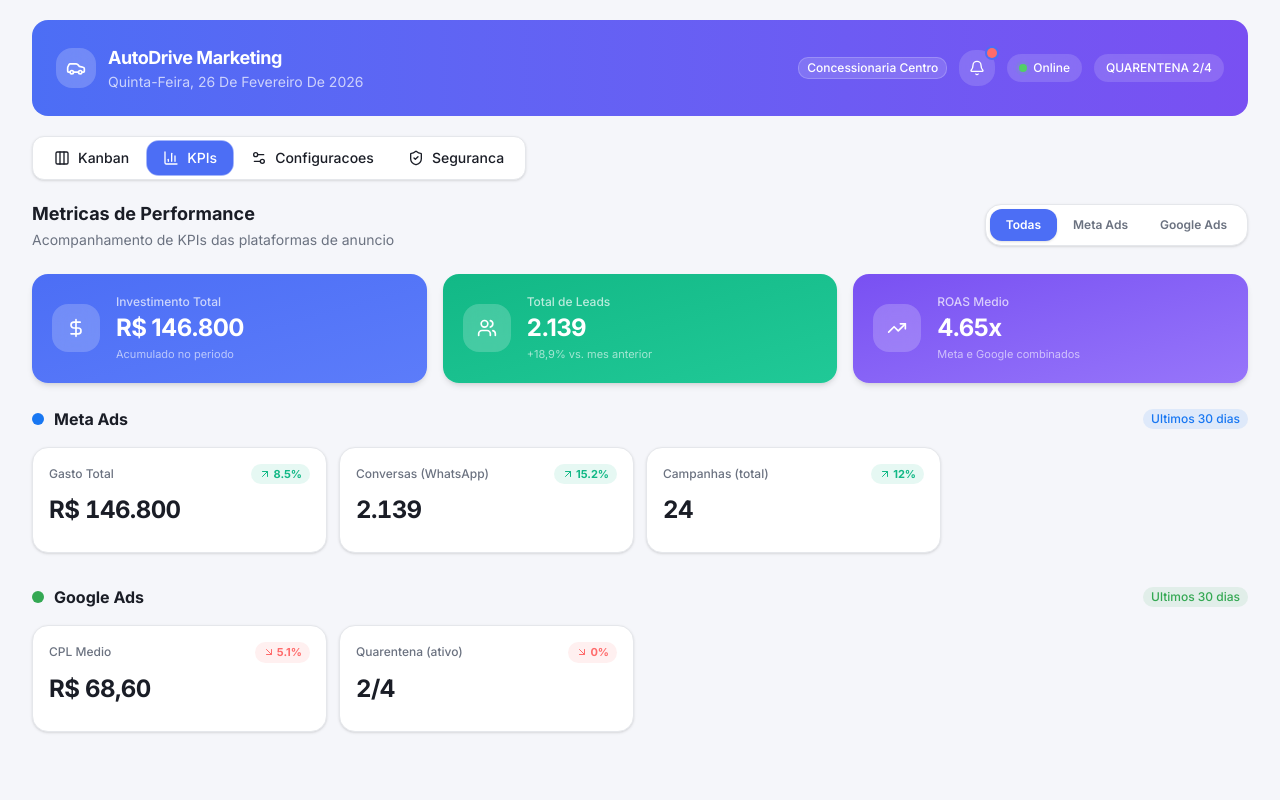
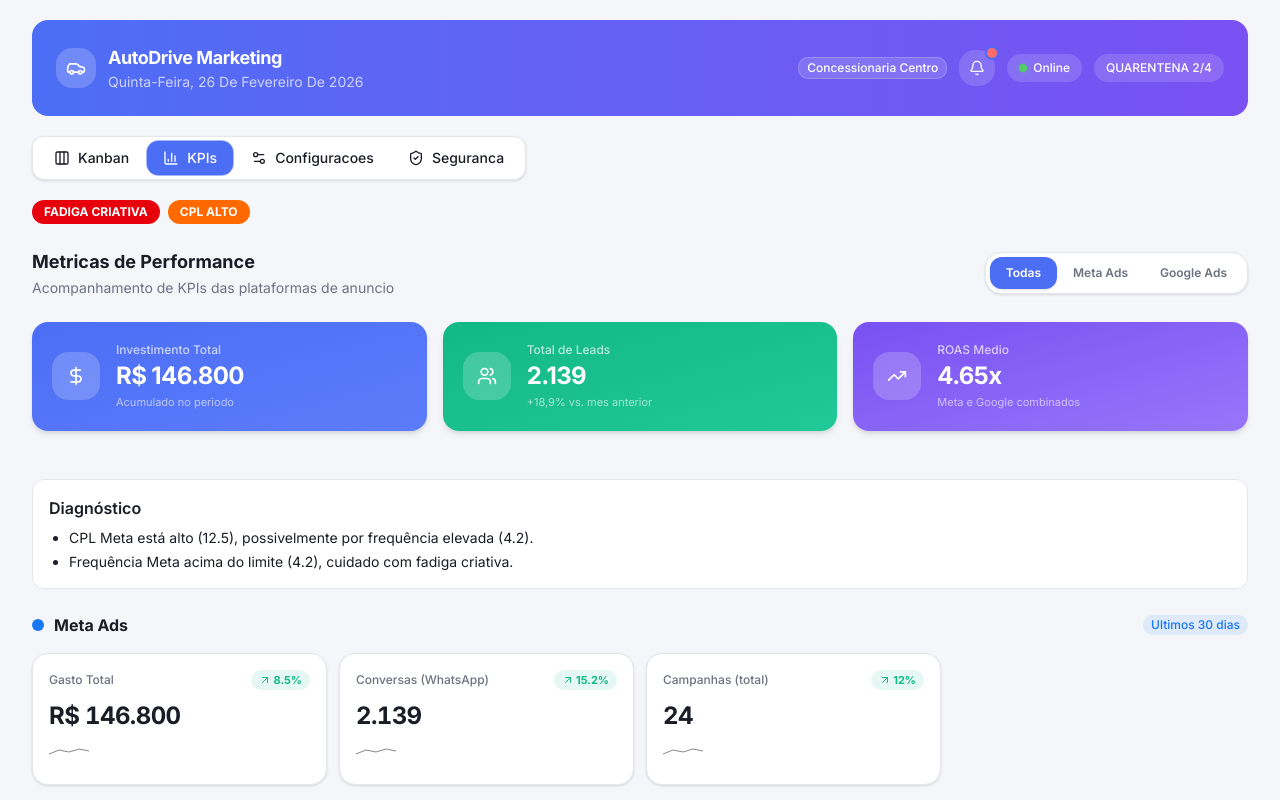
Before and after one commit to leofbprado/dashboard-de-marketing-atria, a Next.js app: page / in a window 1280 px wide. Both pictures are taken after a click on the tab "KPIs". Shown: the top 800 px of the page. Built offline with nearby package versions, Linux system fonts and the light colour scheme.

Commit message:
Add KPI alerts, diagnostico section, sparklines and diagnosticData

```diff
--- a/components/dashboard/kpis-tab.tsx
+++ b/components/dashboard/kpis-tab.tsx
@@ -3,7 +3,7 @@
 import { useState } from "react"
 import { Card, CardContent } from "@/components/ui/card"
 import { Badge } from "@/components/ui/badge"
-import { topKpiCards, type KpiCard } from "@/lib/dashboard-data"
+import { topKpiCards, type KpiCard, diagnosticData } from "@/lib/dashboard-data"
 import { ArrowUpRight, ArrowDownRight, DollarSign, Users, BarChart3, TrendingUp } from "lucide-react"
 
 function TrendBadge({ trend, change }: { trend: KpiCard["trend"]; change: number }) {
@@ -38,6 +38,17 @@ function MetricCard({ kpi }: { kpi: KpiCard }) {
         <span className="text-2xl font-bold text-card-foreground tracking-tight tabular-nums">
           {kpi.value}
         </span>
+        {/* sparkline placeholder */}
+        <div className="mt-1">
+          <svg width="40" height="12" className="block">
+            <polyline
+              points="0,8 10,4 20,6 30,3 40,5"
+              stroke="#888"
+              fill="none"
+              strokeWidth="1"
+            />
+          </svg>
+        </div>
         <span className="text-[11px] text-muted-foreground leading-tight">
           {kpi.description}
         </span>
@@ -125,6 +136,38 @@ export function KpisTab() {
 
   return (
     <section className="flex flex-col gap-6" aria-label="KPIs de Performance">
+      {/* alerts bar */}
+      <div className="flex flex-wrap gap-2">
+        {(() => {
+          const alerts: { text: string; color: string }[] = []
+          const {
+            freq_meta,
+            freq_google,
+            cpl_meta,
+            cpl_google,
+            roas_meta,
+            roas_google,
+            thresholds,
+          } = diagnosticData
+          if (freq_meta > thresholds.freq_limit || freq_google > thresholds.freq_limit) {
+            alerts.push({ text: "FADIGA CRIATIVA", color: "bg-red-600 text-white" })
+          }
+          if (cpl_meta > thresholds.cpl_limit || cpl_google > thresholds.cpl_limit) {
+            alerts.push({ text: "CPL ALTO", color: "bg-orange-500 text-white" })
+          }
+          if (roas_meta < thresholds.roas_limit || roas_google < thresholds.roas_limit) {
+            alerts.push({ text: "ROAS BAIXO", color: "bg-red-600 text-white" })
+          }
+          return alerts.map((a, i) => (
+            <span
+              key={i}
+              className={`${a.color} px-3 py-1 rounded-full text-xs font-bold`}
+            >
+              {a.text}
+            </span>
+          ))
+        })()}
+      </div>
       <div className="flex flex-col gap-4 sm:flex-row sm:items-center sm:justify-between">
         <div>
           <h2 className="text-lg font-bold text-foreground">Metricas de Performance</h2>
@@ -184,6 +227,46 @@ export function KpisTab() {
       </div>
 
       {/* Platform sections */}
+      {/* Diagnóstico abaixo dos KPI cards */}
+      <div className="mt-6 p-4 bg-card border border-border rounded-lg">
+        <h3 className="text-base font-semibold">Diagnóstico</h3>
+        <ul className="list-disc ml-5 mt-2 space-y-1 text-sm">
+          {(() => {
+            const notes: string[] = []
+            const {
+              freq_meta,
+              freq_google,
+              cpl_meta,
+              cpl_google,
+              roas_meta,
+              roas_google,
+              thresholds,
+            } = diagnosticData
+            if (cpl_meta > thresholds.cpl_limit)
+              notes.push(
+                `CPL Meta está alto (${cpl_meta}), possivelmente por frequência elevada (${freq_meta}).`
+              )
+            if (cpl_google > thresholds.cpl_limit)
+              notes.push(
+                `CPL Google está alto (${cpl_google}), verificar criativos.`
+              )
+            if (freq_meta > thresholds.freq_limit)
+              notes.push(
+                `Frequência Meta acima do limite (${freq_meta}), cuidado com fadiga criativa.`
+              )
+            if (roas_meta < thresholds.roas_limit)
+              notes.push(
+                `ROAS Meta baixo (${roas_meta}), reavalie estratégias de lance.`
+              )
+            if (roas_google < thresholds.roas_limit)
+              notes.push(
+                `ROAS Google baixo (${roas_google}), ajustar orçamento.`
+              )
+            if (notes.length === 0) notes.push("Nenhum problema identificado.")
+            return notes.map((n, idx) => <li key={idx}>{n}</li>)
+          })()}
+        </ul>
+      </div>
       <div className="flex flex-col gap-8">
         {(filter === "all" || filter === "meta") && (
           <PlatformSection
--- a/lib/dashboard-data.ts
+++ b/lib/dashboard-data.ts
@@ -307,6 +307,21 @@ export const topKpiCards = [
   { label: "Quarentena (ativo)", value: "2/4", change: 0, trend: "neutral" as const, platform: "google" },
 ]
 
+// dados usados na aba de KPIs para diagnóstico e limites
+export const diagnosticData = {
+  freq_meta: 4.2,
+  freq_google: 2.8,
+  cpl_meta: 12.5,
+  cpl_google: 8.3,
+  roas_meta: 3.2,
+  roas_google: 5.1,
+  thresholds: {
+    freq_limit: 3,
+    cpl_limit: 10,
+    roas_limit: 2,
+  },
+}
+
 export interface CampaignAnalysis {
   campaign: string
   gasto: string
```
